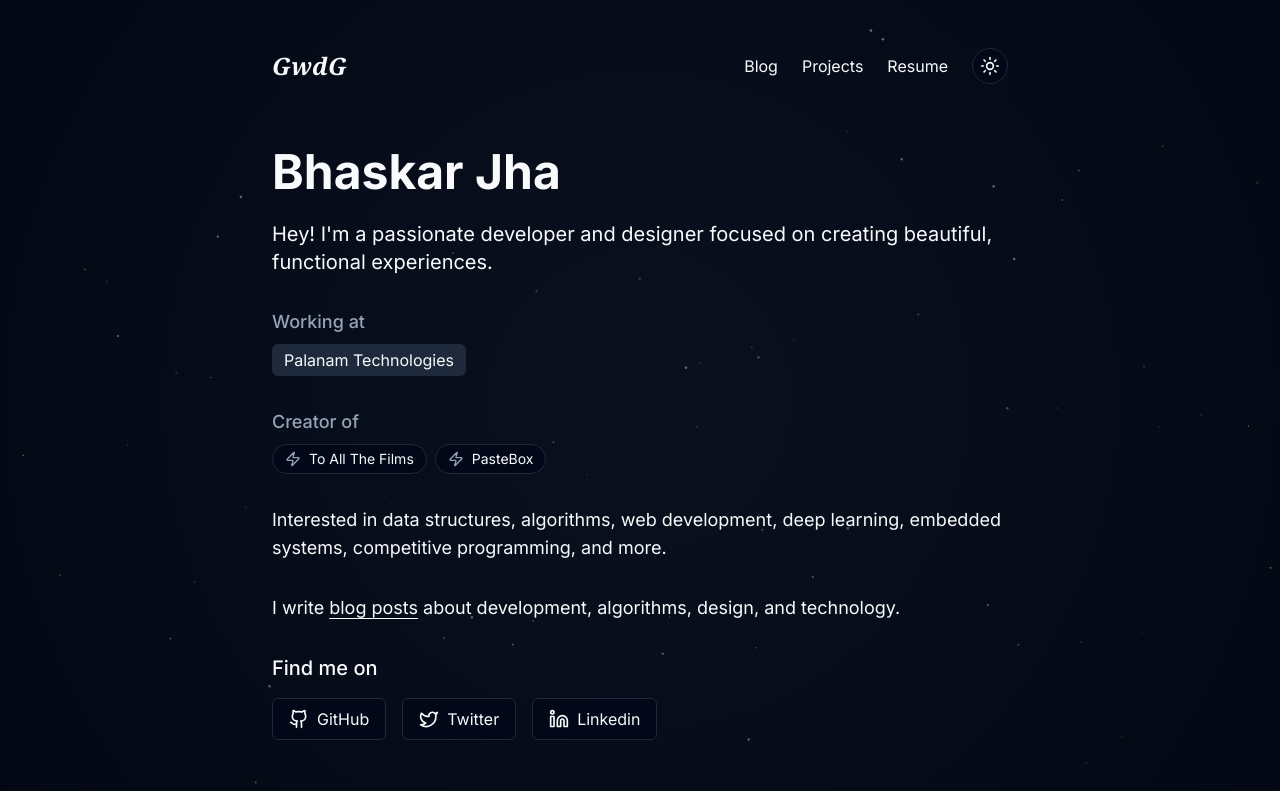
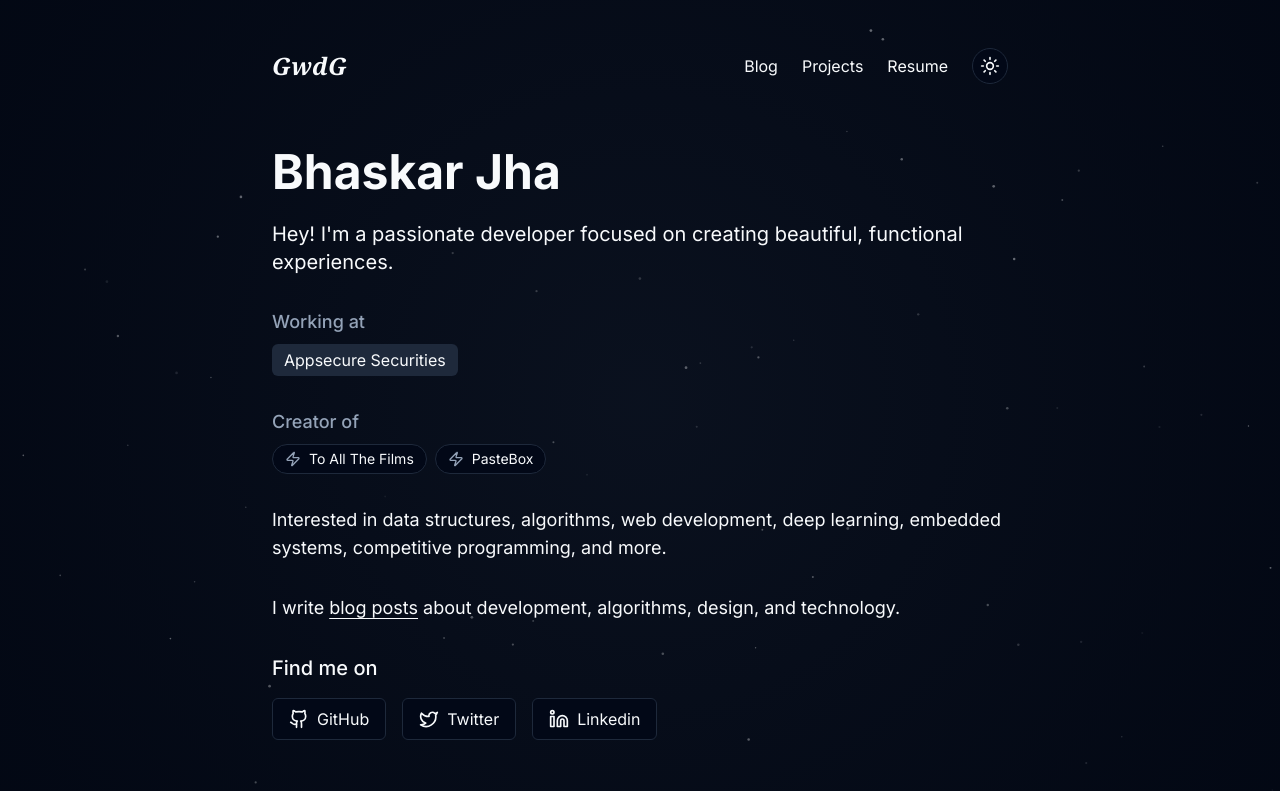
Before and after one commit to gw-dg/portfolio, a Next.js app: page / in a window 1280 px wide. Shown: the top 791 px of the page. Built offline with nearby package versions, Linux system fonts and the light colour scheme; no server answers.

Commit message:
add: update work status

```diff
--- a/src/app/api/og/route.tsx
+++ b/src/app/api/og/route.tsx
@@ -23,8 +23,7 @@ export async function GET(request: NextRequest) {
   try {
     const { searchParams } = new URL(request.url);
     const title = searchParams.get("title") || "Bhaskar Jha";
-    const description =
-      searchParams.get("description") || "Developer & Designer";
+    const description = searchParams.get("description") || "Developer";
     const date = searchParams.get("date") || "";
     const tags = searchParams.get("tags")?.split(",") || [];
 
@@ -107,7 +106,7 @@ export async function GET(request: NextRequest) {
               {title}
             </h1>
 
-            {description && description !== "Developer & Designer" && (
+            {description && description !== "Developer" && (
               <p
                 style={{
                   fontSize: 24,
--- a/src/app/layout.tsx
+++ b/src/app/layout.tsx
@@ -18,7 +18,7 @@ export const metadata: Metadata = {
     process.env.NEXT_PUBLIC_SITE_URL || "http://localhost:3000"
   ),
   title: {
-    default: "Bhaskar Jha - Developer & Designer",
+    default: "Bhaskar Jha - Developer",
     template: "%s | Bhaskar Jha",
   },
   description:
@@ -36,7 +36,6 @@ export const metadata: Metadata = {
     "Bhaskar Jha",
     "portfolio",
     "developer",
-    "designer",
     "web development",
     "React",
     "Next.js",
@@ -184,9 +183,9 @@ export default function RootLayout({
               "@context": "https://schema.org",
               "@type": "Person",
               name: "Bhaskar Jha",
-              jobTitle: "Developer & Designer",
+              jobTitle: "Developer",
               description:
-                "Passionate developer and designer focused on creating beautiful, functional experiences",
+                "Passionate developer focused on creating beautiful, functional experiences",
               url: process.env.NEXT_PUBLIC_SITE_URL || "http://localhost:3000",
               sameAs: [
                 "https://github.com/gw-dg",
--- a/src/app/page.tsx
+++ b/src/app/page.tsx
@@ -9,13 +9,12 @@ import type { Metadata } from "next";
 // Metadata for the home page
 // Fixed metadata for the home page
 export const metadata: Metadata = {
-  title: "Bhaskar Jha - Developer & Designer",
+  title: "Bhaskar Jha - Developer",
   description:
-    "Passionate developer and designer focused on creating beautiful, functional experiences. Interested in data structures, algorithms, web development, deep learning, embedded systems, and competitive programming.",
+    "Passionate developer focused on creating beautiful, functional experiences. Interested in data structures, algorithms, web development, deep learning, embedded systems, and competitive programming.",
   keywords: [
     "Bhaskar Jha",
     "developer",
-    "designer",
     "web development",
     "React",
     "JavaScript",
@@ -35,31 +34,31 @@ export const metadata: Metadata = {
     locale: "en_US",
     url: "/",
     siteName: "Bhaskar Jha",
-    title: "Bhaskar Jha - Developer & Designer",
+    title: "Bhaskar Jha - Developer",
     description:
-      "Passionate developer and designer focused on creating beautiful, functional experiences.",
+      "Passionate developer focused on creating beautiful, functional experiences.",
     images: [
       {
         url: new URL(
           `/api/og?${new URLSearchParams({
             title: "Bhaskar Jha",
             description:
-              "Developer & Designer passionate about creating beautiful experiences",
+              "Developer passionate about creating beautiful experiences",
             // tags: "Developer,Designer",
           }).toString()}`,
           process.env.NEXT_PUBLIC_SITE_URL || "http://localhost:3000"
         ).toString(),
         width: 1200,
         height: 630,
-        alt: "Bhaskar Jha - Developer & Designer",
+        alt: "Bhaskar Jha - Developer",
       },
     ],
   },
   twitter: {
     card: "summary_large_image",
-    title: "Bhaskar Jha - Developer & Designer",
+    title: "Bhaskar Jha - Developer",
     description:
-      "Passionate developer and designer focused on creating beautiful, functional experiences.",
+      "Passionate developer focused on creating beautiful, functional experiences.",
     creator: "@bhaskar__jha",
     site: "@bhaskar__jha",
     images: [
@@ -67,7 +66,7 @@ export const metadata: Metadata = {
         `/api/og?${new URLSearchParams({
           title: "Bhaskar Jha",
           description:
-            "Developer & Designer passionate about creating beautiful experiences",
+            "Developer passionate about creating beautiful experiences",
           // tags: "Developer,Designer,React,JavaScript,Machine Learning",
         }).toString()}`,
         process.env.NEXT_PUBLIC_SITE_URL || "http://localhost:3000"
@@ -107,8 +106,8 @@ export default function Home() {
           </h1>
 
           <p className="mb-8 text-xl text-[hsl(var(--foreground))]">
-            Hey! I&apos;m a passionate developer and designer focused on
-            creating beautiful, functional experiences.
+            Hey! I&apos;m a passionate developer focused on creating beautiful,
+            functional experiences.
           </p>
 
           <div className="mb-8">
@@ -117,7 +116,7 @@ export default function Home() {
             </h2>
             <div className="flex items-center space-x-2">
               <span className="rounded-md bg-[hsl(var(--muted))] px-3 py-1 text-[hsl(var(--foreground))]">
-                Palanam Technologies
+                Appsecure Securities
               </span>
             </div>
           </div>
```
